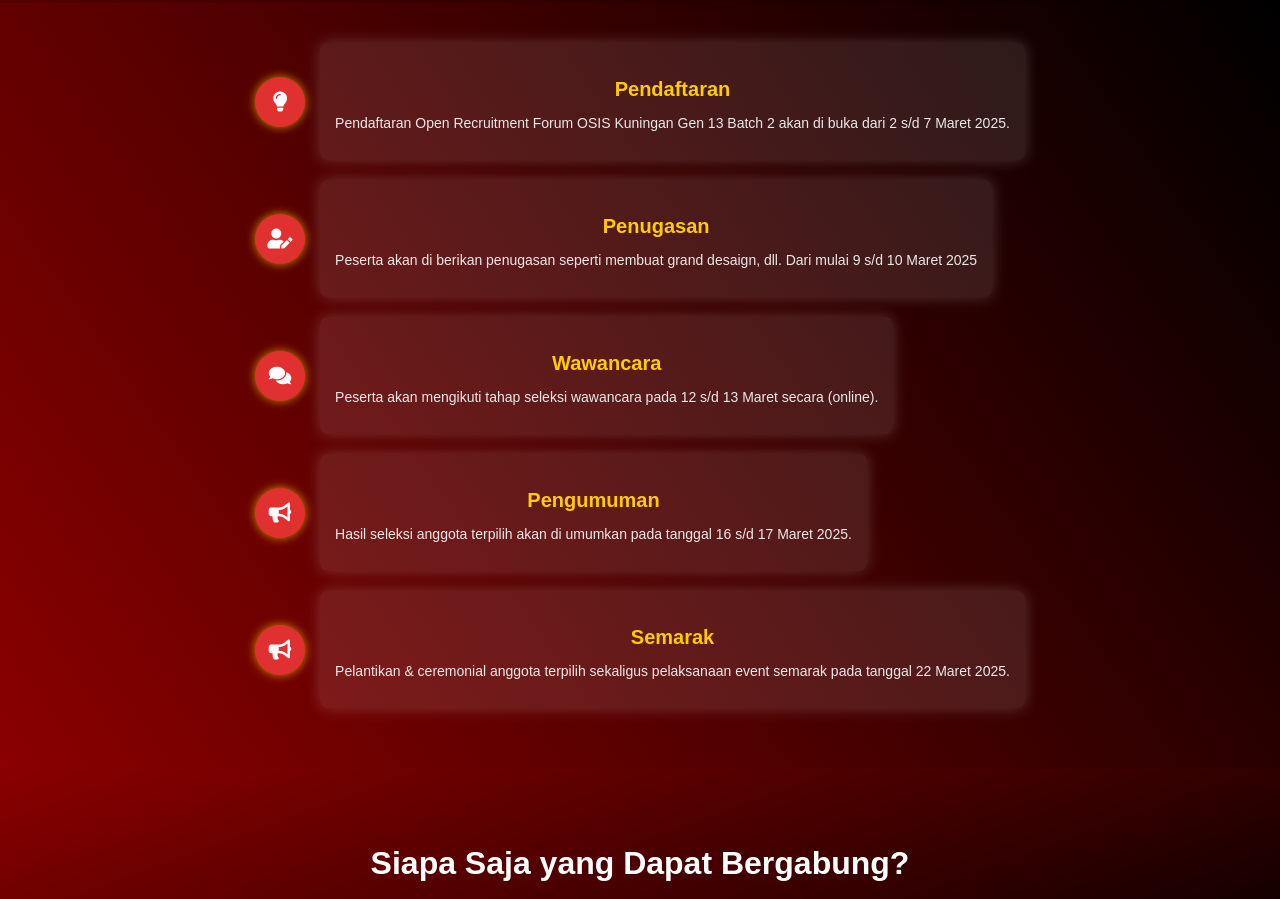
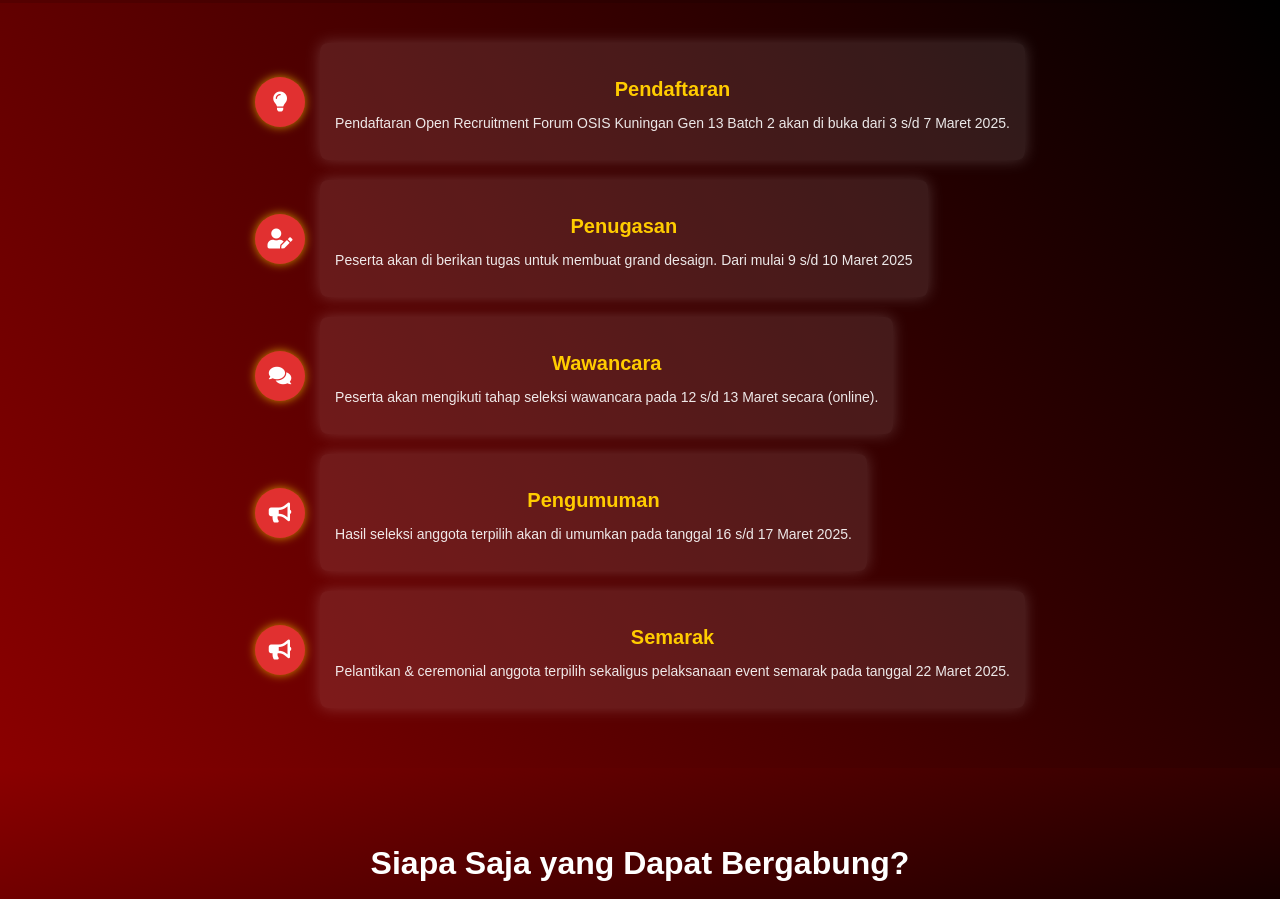
Before and after one commit to Rio3zN9G/OpenRecruitmentBatch2FOKGen13, a plain HTML site: page index.html in a window 1280 px wide. Shown: the part 797-1696 px from the top of the page. Drawn offline with nearby package versions, Linux system fonts and the light colour scheme; animation ran at ten frames a second.

Commit message:
Update index.html

```diff
--- a/index.html
+++ b/index.html
@@ -35,7 +35,7 @@
             <div class="timeline-icon"><i class="fas fa-lightbulb"></i></div>
             <div class="timeline-content">
                 <h3>Pendaftaran</h3>
-                <p>Pendaftaran Open Recruitment Forum OSIS Kuningan Gen 13 Batch 2 akan di buka dari 2 s/d 7 Maret 2025.</p>
+                <p>Pendaftaran Open Recruitment Forum OSIS Kuningan Gen 13 Batch 2 akan di buka dari 3 s/d 7 Maret 2025.</p>
             </div>
         </div>
 
@@ -43,7 +43,7 @@
             <div class="timeline-icon"><i class="fas fa-user-edit"></i></div>
             <div class="timeline-content">
                 <h3>Penugasan</h3>
-                <p>Peserta akan di berikan penugasan seperti membuat grand desaign, dll. Dari mulai 9 s/d 10 Maret 2025</p>
+                <p>Peserta akan di berikan tugas untuk membuat grand desaign. Dari mulai 9 s/d 10 Maret 2025</p>
             </div>
         </div>
 
```
